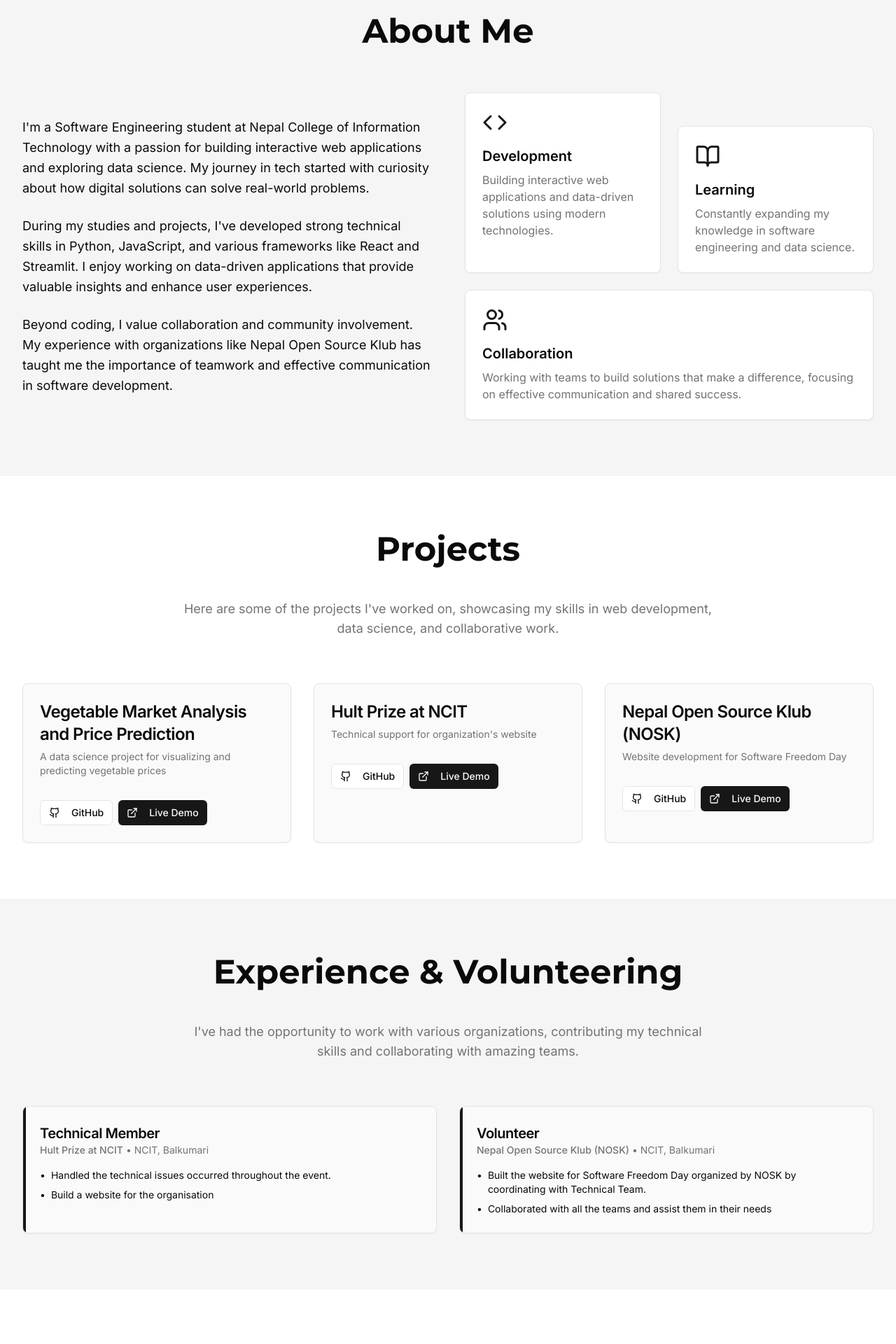
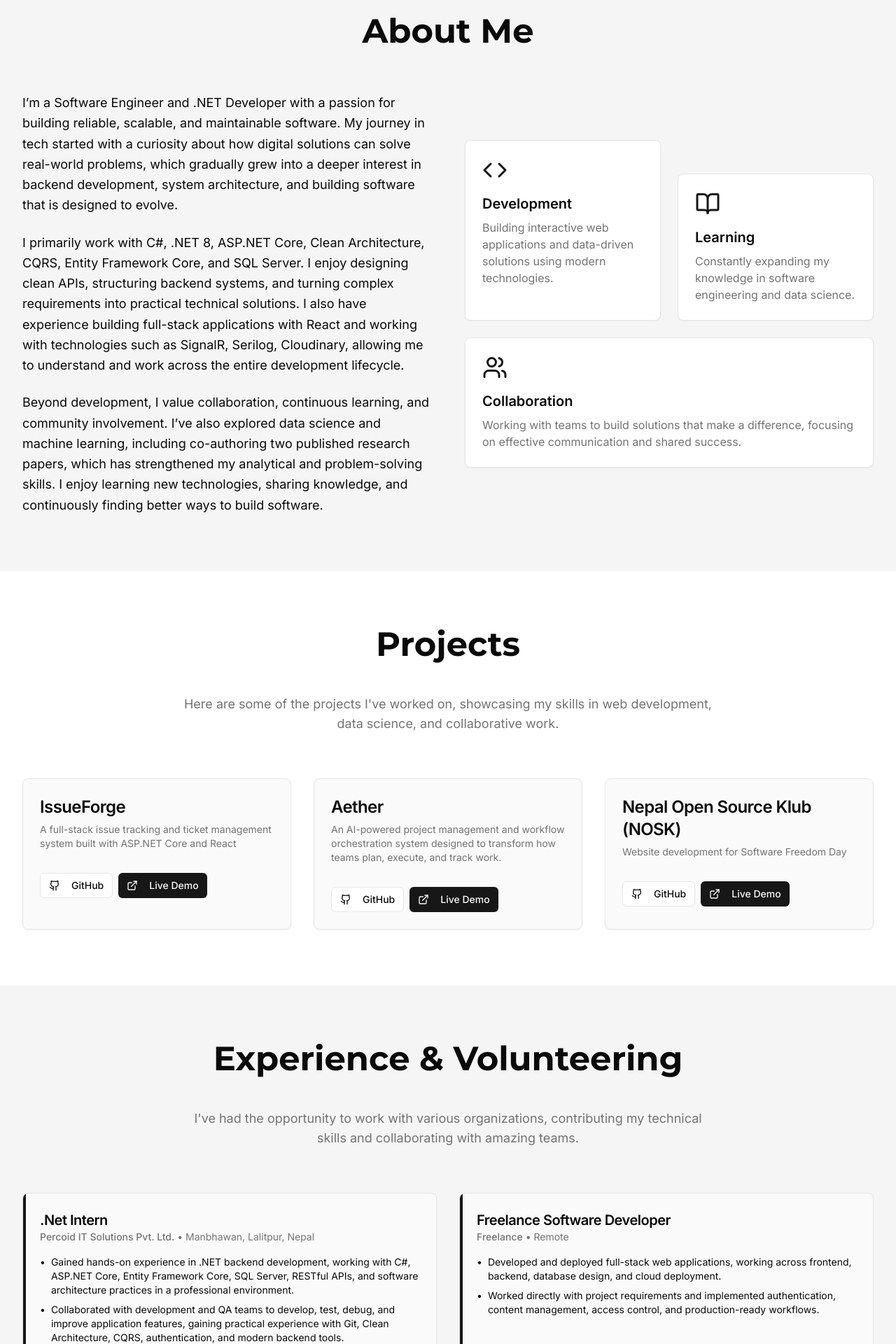
Before and after one commit to RushabRisal/Rushab-Portfolio, a React (Vite) app: page / in a window 1280 px wide. Shown: the part 860-2780 px from the top of the page at 70% size. Built offline with nearby package versions, Linux system fonts and the light colour scheme.

Commit message:
upt:update

```diff
--- a/src/components/AboutSection.tsx
+++ b/src/components/AboutSection.tsx
@@ -12,19 +12,13 @@ const AboutSection: React.FC = () => {
         <div className="grid grid-cols-1 lg:grid-cols-2 gap-12 items-center">
           <div className="space-y-6">
             <p className="text-lg leading-relaxed">
-              I'm a Software Engineering student at Nepal College of Information Technology with a passion for building
-              interactive web applications and exploring data science. My journey in tech started with curiosity about
-              how digital solutions can solve real-world problems.
+             I’m a Software Engineer and .NET Developer with a passion for building reliable, scalable, and maintainable software. My journey in tech started with a curiosity about how digital solutions can solve real-world problems, which gradually grew into a deeper interest in backend development, system architecture, and building software that is designed to evolve.
             </p>
             <p className="text-lg leading-relaxed">
-              During my studies and projects, I've developed strong technical skills in Python, JavaScript, and various
-              frameworks like React and Streamlit. I enjoy working on data-driven applications that provide valuable insights
-              and enhance user experiences.
+              I primarily work with C#, .NET 8, ASP.NET Core, Clean Architecture, CQRS, Entity Framework Core, and SQL Server. I enjoy designing clean APIs, structuring backend systems, and turning complex requirements into practical technical solutions. I also have experience building full-stack applications with React and working with technologies such as SignalR, Serilog, Cloudinary, allowing me to understand and work across the entire development lifecycle.
             </p>
             <p className="text-lg leading-relaxed">
-              Beyond coding, I value collaboration and community involvement. My experience with organizations like
-              Nepal Open Source Klub has taught me the importance of teamwork and effective communication in
-              software development.
+            Beyond development, I value collaboration, continuous learning, and community involvement. I’ve also explored data science and machine learning, including co-authoring two published research papers, which has strengthened my analytical and problem-solving skills. I enjoy learning new technologies, sharing knowledge, and continuously finding better ways to build software.
             </p>
           </div>
 
--- a/src/components/ExperienceSection.tsx
+++ b/src/components/ExperienceSection.tsx
@@ -66,6 +66,26 @@ const ExperienceCard: React.FC<ExperienceItem & { index: number }> = ({
 const ExperienceSection: React.FC = () => {
   const experiences: ExperienceItem[] = [
     {
+      title: ".Net Intern",
+      organization: "Percoid IT Solutions Pvt. Ltd.",
+      location: "Manbhawan, Lalitpur, Nepal",
+      description: [
+        "Gained hands-on experience in .NET backend development, working with C#, ASP.NET Core, Entity Framework Core, SQL Server, RESTful APIs, and software architecture practices in a professional environment.",
+        "Collaborated with development and QA teams to develop, test, debug, and improve application features, gaining practical experience with Git, Clean Architecture, CQRS, authentication, and modern backend tools."
+      ],
+      // link: "https://hultprize.ncit.edu.np"
+    },
+    {
+      title: "Freelance Software Developer",
+      organization: "Freelance",
+      location: "Remote",
+      description: [
+        "Developed and deployed full-stack web applications, working across frontend, backend, database design, and cloud deployment.",
+        "Worked directly with project requirements and implemented authentication, content management, access control, and production-ready workflows."
+      ],
+      // link: "https://hultprize.ncit.edu.np"
+    },
+    {
       title: "Technical Member",
       organization: "Hult Prize at NCIT",
       location: "NCIT, Balkumari",
--- a/src/components/HeroSection.tsx
+++ b/src/components/HeroSection.tsx
@@ -20,7 +20,7 @@ const HeroSection: React.FC = () => {
               <span className="text-primary">Rushab Risal</span>
             </h1>
             <p className="text-lg md:text-xl text-muted-foreground max-w-2xl">
-              Software Engineering student with a passion for AI/ML, and web development.
+              Backend-focused Software Engineer specializing in .NET, building scalable, secure, and well-architected systems.
             </p>
             <div className="flex flex-wrap gap-4">
               <Button asChild>
--- a/src/components/ProjectsSection.tsx
+++ b/src/components/ProjectsSection.tsx
@@ -52,25 +52,51 @@ const ProjectCard: React.FC<{
 const ProjectsSection: React.FC = () => {
   const projects = [
     {
-      title: "Vegetable Market Analysis and Price Prediction",
-      description: "A data science project for visualizing and predicting vegetable prices",
+      title: "IssueForge",
+      description: "A full-stack issue tracking and ticket management system built with ASP.NET Core and React",
       details: [
-        "Developed an interactive streamlit app where we can visualise the prize and predict future prize of the commodities",
-        "During development, grasp prior knowledge of data preprocessing, analysis, extraction of features, build a model and deploy the model in streamlit."
+         "Developed a full-stack ticket management system with features including user authentication, ticket creation, assignment, status management, attachments, and resolution reporting.",
+
+        "Implemented the backend using ASP.NET Core, Entity Framework Core, SQL Server, Clean Architecture, CQRS, MediatR, and Repository Pattern, with Cloudinary for file storage and Hangfire for background processing.",
+
+        "Implemented secure authentication flows including email/OTP registration, login, token refresh, logout, and password recovery, while using Serilog for application logging and Scalar for API documentation."
       ],
-      githubLink: "https://github.com/RushabRisal/DSML-project",
-      demoLink: "https://github.com/RushabRisal/DSML-project"
+      githubLink: "https://github.com/RushabRisal/IssueForge-TicketSimulation",
+      demoLink: "https://github.com/RushabRisal/IssueForge-TicketSimulation"
     },
     {
-      title: "Hult Prize at NCIT",
-      description: "Technical support for organization's website",
-      details: [
-        "Handled the technical issues occurred throughout the event.",
-        "Built a website for the organisation"
-      ],
-      githubLink: "https://hultprize.ncit.edu.np",
-      demoLink: "https://hultprize.ncit.edu.np"
+      title: "Aether",
+      description: "An AI-powered project management and workflow orchestration system designed to transform how teams plan, execute, and track work.",
+      // details: [
+      //    "Developed a full-stack ticket management system with features including user authentication, ticket creation, assignment, status management, attachments, and resolution reporting.",
+
+      //   "Implemented the backend using ASP.NET Core, Entity Framework Core, SQL Server, Clean Architecture, CQRS, MediatR, and Repository Pattern, with Cloudinary for file storage and Hangfire for background processing.",
+
+      //   "Implemented secure authentication flows including email/OTP registration, login, token refresh, logout, and password recovery, while using Serilog for application logging and Scalar for API documentation."
+      // ],
+      githubLink: "https://github.com/RushabRisal/IssueForge-TicketSimulation",
+      demoLink: "https://github.com/RushabRisal/IssueForge-TicketSimulation"
     },
+    // {
+    //   title: "Vegetable Market Analysis and Price Prediction",
+    //   description: "A data science project for visualizing and predicting vegetable prices",
+    //   details: [
+    //     "Developed an interactive streamlit app where we can visualise the prize and predict future prize of the commodities",
+    //     "During development, grasp prior knowledge of data preprocessing, analysis, extraction of features, build a model and deploy the model in streamlit."
+    //   ],
+    //   githubLink: "https://github.com/RushabRisal/DSML-project",
+    //   demoLink: "https://github.com/RushabRisal/DSML-project"
+    // },
+    // {
+    //   title: "Hult Prize at NCIT",
+    //   description: "Technical support for organization's website",
+    //   details: [
+    //     "Handled the technical issues occurred throughout the event.",
+    //     "Built a website for the organisation"
+    //   ],
+    //   githubLink: "https://hultprize.ncit.edu.np",
+    //   demoLink: "https://hultprize.ncit.edu.np"
+    // },
     {
       title: "Nepal Open Source Klub (NOSK)",
       description: "Website development for Software Freedom Day",
--- a/src/components/SkillsSection.tsx
+++ b/src/components/SkillsSection.tsx
@@ -32,15 +32,15 @@ const SkillsSection: React.FC = () => {
   const skillCategories = [
     {
       title: "Languages",
-      skills: ["Python", "C/C++", "JavaScript"]
+      skills: ["C#", "SQL", "C/C++"]
     },
     {
       title: "Tools and Technologies",
-      skills: ["Git", "GitHub", "VSCode", "AWS Cloud Fundamentals"]
+      skills: ["Git", "GitHub","GitLab","Scalar", "VSCode", "Visual Studio"]
     },
     {
       title: "Frameworks and Libraries",
-      skills: ["React", "Streamlit", "Anaconda", "spaCy", "Scikit-learn", "NLTK"]
+      skills: [".NET 8", "ASP.NET Core Web API", "Entity Framework", "SignalR", "Dapper", "Serilog","React"]
     },
     {
       title: "Soft Skills",
@@ -69,24 +69,43 @@ const SkillsSection: React.FC = () => {
         <Separator className="my-16" />
 
         <div className="mt-16">
-          <h3 className="text-2xl font-semibold text-center mb-8">Certifications</h3>
-          <div className="max-w-2xl mx-auto">
+          <h3 className="text-2xl font-semibold text-center mb-8">Publications</h3>
+          <div className="max-w-2xl mx-auto ">
             <Card className="hover:shadow-lg transition-all duration-300">
               <CardContent className="p-6">
                 <div className="flex justify-between items-center">
                   <div>
-                    <h4 className="text-lg font-semibold">Pandas Fundamentals</h4>
-                    <p className="text-sm text-muted-foreground">Kaggle</p>
+                    <h4 className="text-lg font-semibold">Analyzing Behavior of Agricultural Commodities in Kalimati Tarkari Market using Machine Learning Technique and Prediction Strategies — ICICSET 2025 (Dec 2025)</h4>
+                    <p className="text-sm text-muted-foreground">ICISET</p>
                     <a
-                      href="https://www.kaggle.com/learn/certification/rushabrisal/pandas"
+                      href="https://doi.org/10.65091/icicset.v2i1.20"
                       target="_blank"
                       rel="noreferrer"
                       className="text-sm text-primary underline mt-1 inline-block"
                     >
-                      View Certificate
+                      View Paper
                     </a>
                   </div>
-                  <span className="text-sm">Dec 2024</span>
+                  {/* <span className="text-sm">Dec 2024</span> */}
+                </div>
+              </CardContent>
+            </Card>
+            <Card className="hover:shadow-lg transition-all duration-300">
+              <CardContent className="p-6">
+                <div className="flex justify-between items-center">
+                  <div>
+                    <h4 className="text-lg font-semibold">Evaluation of Machine Learning Techniques in Winner Predicting of The Hundred Games — ICICSET 2025 (Dec 2025)</h4>
+                    <p className="text-sm text-muted-foreground">ICISET</p>
+                    <a
+                      href="https://doi.org/10.65091/icicset.v2i1.30"
+                      target="_blank"
+                      rel="noreferrer"
+                      className="text-sm text-primary underline mt-1 inline-block"
+                    >
+                      View Paper
+                    </a>
+                  </div>
+                  {/* <span className="text-sm">Dec 2024</span> */}
                 </div>
               </CardContent>
             </Card>
```
